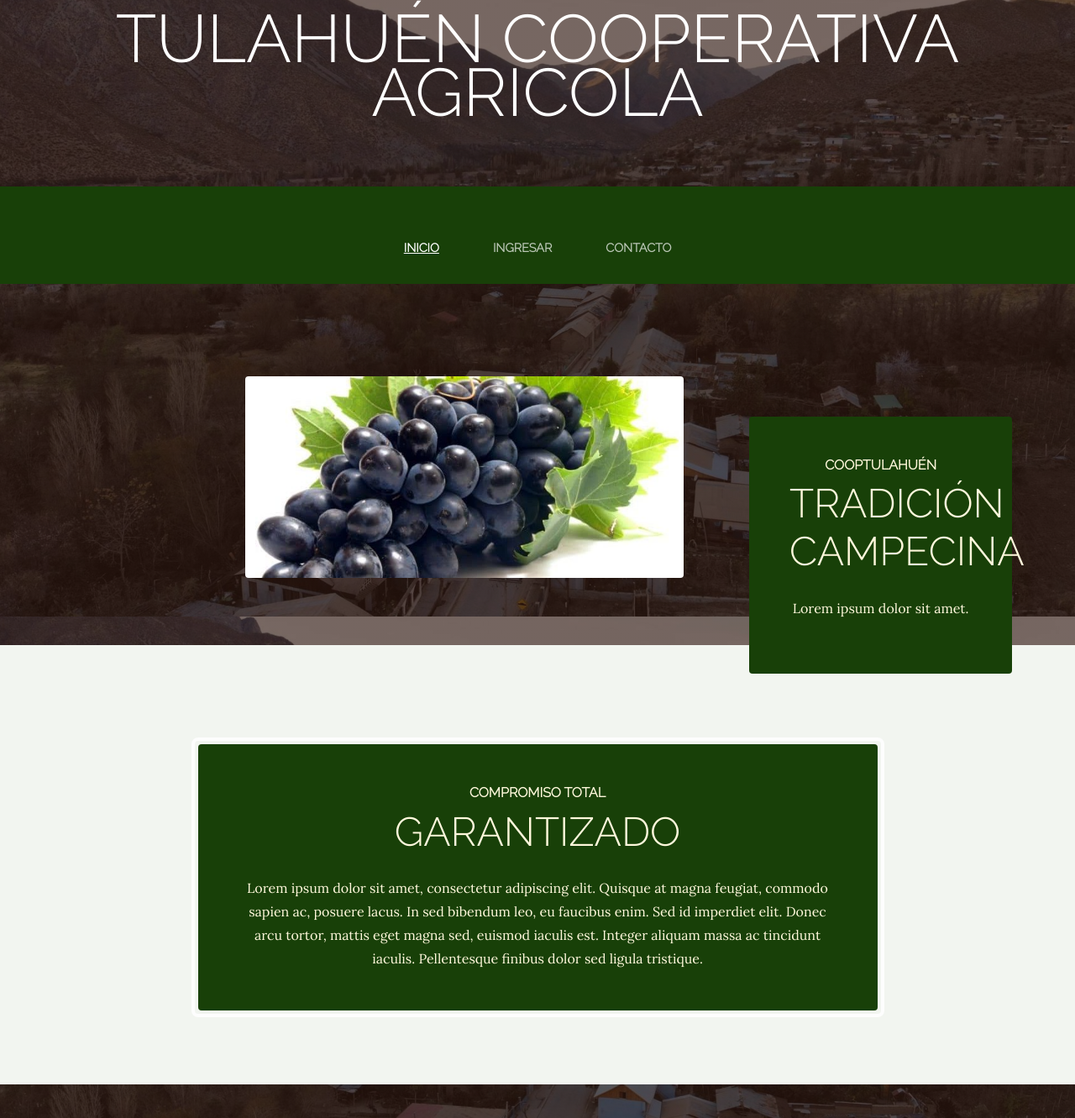
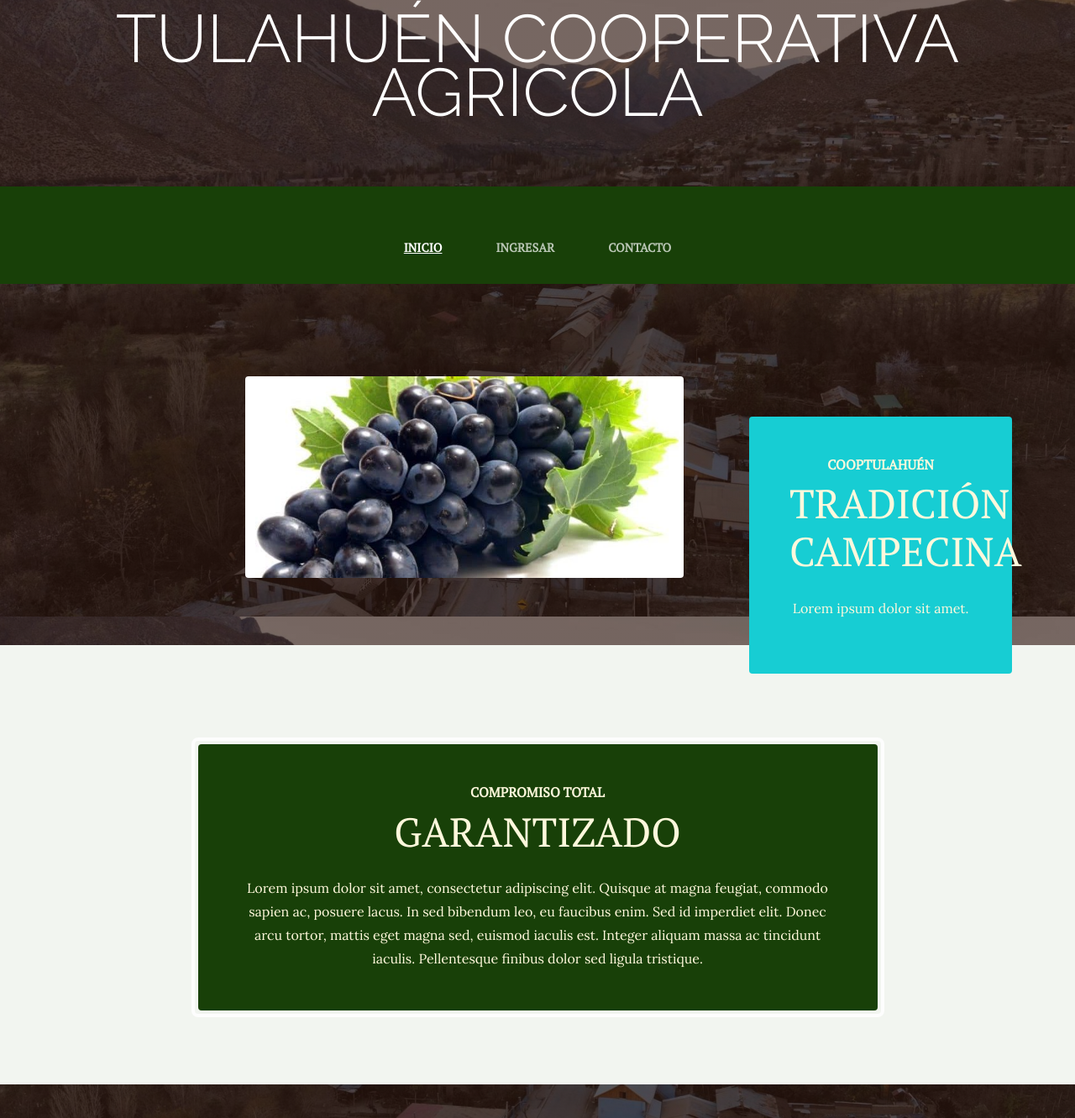
Before and after one commit to Dagulio/coop-tulahuen, a Django app: page /inventario_cooperativa/ in a window 1280 px wide. Shown: the part 66-1397 px from the top of the page at 84% size. Run offline with Django 3.2, Linux system fonts and the light colour scheme; some libraries are stand-ins or nearby versions.

Commit message:
Change values

```diff
--- a/inventario_cooperativa/static/css/style.css
+++ b/inventario_cooperativa/static/css/style.css
@@ -1,3 +1,5 @@
+@import url('https://fonts.googleapis.com/css2?family=PT+Serif&display=swap');
+
 body {
     font-family: 'Lora';
     background: linear-gradient(rgba(47, 23, 15, 0.65), rgba(47, 23, 15, 0.65)), url("../img/bg_main.jpg");
@@ -13,7 +15,7 @@ h3,
 h4,
 h5,
 h6 {
-    font-family: 'Raleway';
+    font-family: 'PT Serif', serif;;
 }
 
 p {
@@ -80,7 +82,7 @@ p {
 
 #mainNav {
     background-color: rgba(24, 64, 8);
-    font-family: 'Raleway';
+    font-family: 'PT Serif', serif;;
 }
 
 #mainNav .navbar-brand {
@@ -133,7 +135,7 @@ p {
         left: 600px;
         width: 60%;
         margin-top: 3rem;
-        background-color: rgba(24, 64, 8);
+        background-color: #17CDD3;
         color: cornsilk;
         position: absolute;
     }
```
